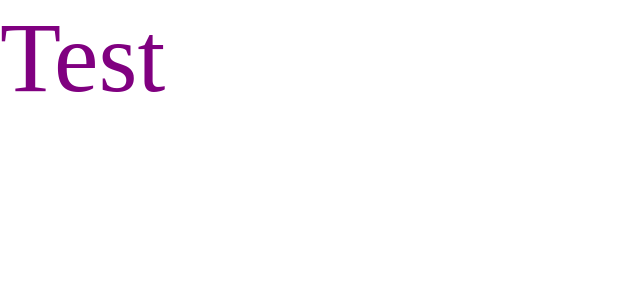
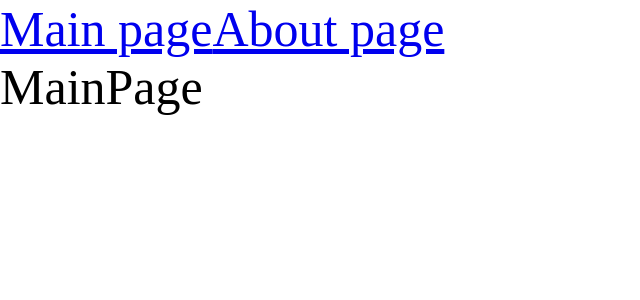
Before and after one commit to eugeneborodko/production, a React app: page / in a window 1280 px wide. Shown: the top 300 px of the page, without its empty margins (0-640 px from the left). Built offline with nearby package versions, Linux system fonts and the light colour scheme.

Commit message:
feat: add routing and lazy loading

```diff
--- a/package.json
+++ b/package.json
@@ -38,6 +38,7 @@
     "css-loader": "^6.6.0",
     "react": "^17.0.2",
     "react-dom": "^17.0.2",
+    "react-router-dom": "^6.2.1",
     "sass": "^1.49.9",
     "sass-loader": "^12.6.0",
     "style-loader": "^3.3.1"
--- a/src/components/App.tsx
+++ b/src/components/App.tsx
@@ -1,10 +1,20 @@
-import Test from './Test/Test'
+import { Suspense } from 'react'
+import { Routes, Route, Link } from 'react-router-dom'
+import { AboutPageLazy } from '../pages/AboutPage/AboutPage.lazy'
+import { MainPageLazy } from '../pages/MainPage/MainPage.lazy'
 import './index.scss'
 
 const App = () => {
   return (
     <div className="app">
-      <Test />
+      <Link to="/">Main page</Link>
+      <Link to="/about">About page</Link>
+      <Suspense fallback={<div>Loading...</div>}>
+        <Routes>
+          <Route path="/about" element={<AboutPageLazy />} />
+          <Route path="/" element={<MainPageLazy />} />
+        </Routes>
+      </Suspense>
     </div>
   )
 }
--- a/src/components/Test/Test.module.scss
+++ /dev/null
@@ -1,4 +0,0 @@
-.test {
-  color: purple;
-  font-size: 100px;
-}
--- a/src/components/Test/Test.tsx
+++ /dev/null
@@ -1,7 +0,0 @@
-import classes from './Test.module.scss'
-
-const Test = () => {
-  return <div className={classes.test}>Test</div>
-}
-
-export default Test
--- a/src/index.tsx
+++ b/src/index.tsx
@@ -1,4 +1,10 @@
 import { render } from 'react-dom'
+import { BrowserRouter } from 'react-router-dom'
 import App from './components/App'
 
-render(<App />, document.getElementById('root'))
+render(
+  <BrowserRouter>
+    <App />
+  </BrowserRouter>,
+  document.getElementById('root')
+)
--- /dev/null
+++ b/src/pages/AboutPage/AboutPage.lazy.tsx
@@ -0,0 +1,6 @@
+import { lazy } from 'react'
+
+export const AboutPageLazy = lazy(() => new Promise(resolve => {
+  // @ts-ignore
+  setTimeout(() => resolve(import('./AboutPage')), 1500) // TODO: remove this delay
+}))
--- /dev/null
+++ b/src/pages/AboutPage/AboutPage.tsx
@@ -0,0 +1,7 @@
+const AboutPage = () => {
+  return (
+    <div>AboutPage</div>
+  )
+}
+
+export default AboutPage
--- /dev/null
+++ b/src/pages/MainPage/MainPage.lazy.tsx
@@ -0,0 +1,6 @@
+import { lazy } from 'react'
+
+export const MainPageLazy = lazy(() => new Promise(resolve => {
+  // @ts-ignore
+  setTimeout(() => resolve(import('./MainPage')), 1500) // TODO: remove this delay
+}))
--- /dev/null
+++ b/src/pages/MainPage/MainPage.tsx
@@ -0,0 +1,7 @@
+const MainPage = () => {
+  return (
+    <div>MainPage</div>
+  )
+}
+
+export default MainPage
```
Also changed, not shown: 2 other files (tests, documents, lock files or other folders).
